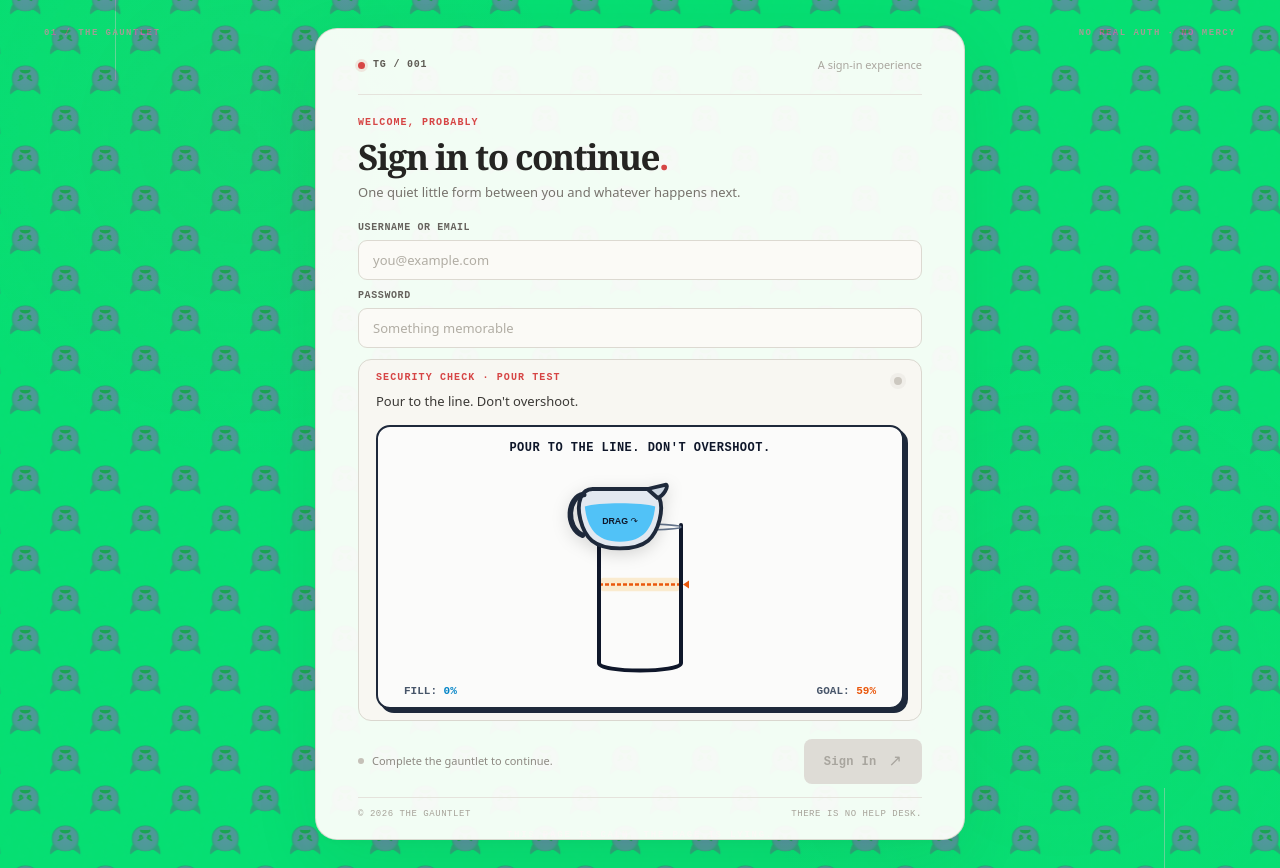
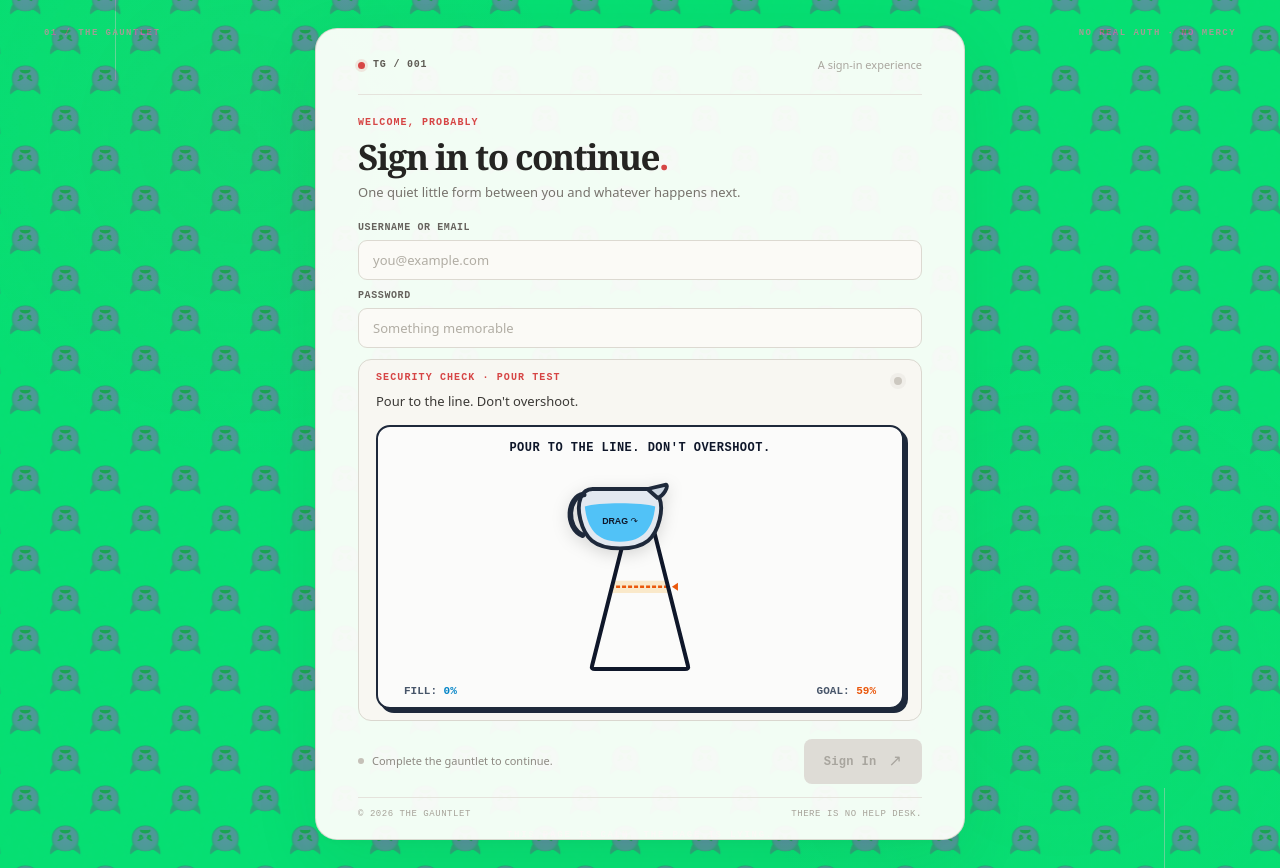
Before and after one commit to devikaanup/NOinterest, a React (Vite) app in the folder client/: page / in a window 1280 px wide. Built offline with nearby package versions, Linux system fonts and the light colour scheme.

Commit message:
feat: change water pour container to triangle with base down

```diff
--- a/client/src/components/WaterPourCaptcha.tsx
+++ b/client/src/components/WaterPourCaptcha.tsx
@@ -335,27 +335,55 @@ export const WaterPourCaptcha: React.FC<WaterPourCaptchaProps> = ({ onSuccess, d
     checkSuccessCondition();
   };
 
-  // Wave path generator for water inside glass
+  // Triangle Flask Geometry: Base Down (wide base at bottom, narrow rim at top)
   const glassHeight = 150;
-  const glassWidth = 90;
-  const currentHeightPx = (waterLevel / 100) * glassHeight;
-  const waterTopY = glassHeight - currentHeightPx;
+  const glassWidth = 120;
+  const baseY = 144;
+  const topY = 8;
+  const hTotal = baseY - topY; // 136px height
+
+  // Calculate left and right wall coordinates at any Y
+  const getTriangleXLeft = (y: number) => {
+    const t = Math.max(0, Math.min(1, (baseY - y) / hTotal));
+    return 12 + t * (46 - 12);
+  };
+  const getTriangleXRight = (y: number) => {
+    const t = Math.max(0, Math.min(1, (baseY - y) / hTotal));
+    return 108 - t * (108 - 74);
+  };
+
+  const currentHeightPx = (waterLevel / 100) * hTotal;
+  const waterTopY = baseY - currentHeightPx;
+  const waterXLeft = getTriangleXLeft(waterTopY);
+  const waterXRight = getTriangleXRight(waterTopY);
+
   const waveAmplitude = isPouring ? 3.5 : (waterLevel > 0 ? 1.5 : 0);
   const waveY1 = waterTopY + Math.sin(wavePhase) * waveAmplitude;
   const waveY2 = waterTopY - Math.cos(wavePhase) * waveAmplitude;
 
   const waterPath = `
     M 0,${waveY1}
-    Q ${glassWidth * 0.25},${waveY1 - waveAmplitude * 1.2} ${glassWidth * 0.5},${(waveY1 + waveY2) / 2}
+    Q 30,${waveY1 - waveAmplitude * 1.2} 60,${(waveY1 + waveY2) / 2}
     T ${glassWidth},${waveY2}
     L ${glassWidth},${glassHeight}
     L 0,${glassHeight}
     Z
   `;
 
-  // Target line Y coordinate (from top)
-  const targetY = glassHeight - (targetLevel / 100) * glassHeight;
-  const targetToleranceHeight = (9 / 100) * glassHeight; // ±4.5%
+  // Target line coordinates
+  const targetY = baseY - (targetLevel / 100) * hTotal;
+  const targetXLeft = getTriangleXLeft(targetY);
+  const targetXRight = getTriangleXRight(targetY);
+
+  // Target tolerance zone polygon matching sloped walls
+  const toleranceHalf = (4.5 / 100) * hTotal;
+  const tolTopY = targetY - toleranceHalf;
+  const tolBotY = targetY + toleranceHalf;
+  const tolTopLeft = getTriangleXLeft(tolTopY);
+  const tolTopRight = getTriangleXRight(tolTopY);
+  const tolBotLeft = getTriangleXLeft(tolBotY);
+  const tolBotRight = getTriangleXRight(tolBotY);
+  const tolerancePolyPoints = `${tolTopLeft},${tolTopY} ${tolTopRight},${tolTopY} ${tolBotRight},${tolBotY} ${tolBotLeft},${tolBotY}`;
 
   return (
     <div className="water-pour-widget" onPointerUp={handlePointerUp} onPointerLeave={handlePointerUp}>
@@ -426,7 +454,7 @@ export const WaterPourCaptcha: React.FC<WaterPourCaptchaProps> = ({ onSuccess, d
           )}
         </div>
 
-        {/* Glass / Tumbler Graphic */}
+        {/* Triangle Glass / Flask Graphic - Base Down */}
         <div className={`glass-container ${isSuccess ? "glass-success" : ""} ${isSpilling ? "glass-spill" : ""}`}>
           <svg className="glass-svg" viewBox={`0 0 ${glassWidth} ${glassHeight}`} width={glassWidth} height={glassHeight}>
             <defs>
@@ -436,31 +464,27 @@ export const WaterPourCaptcha: React.FC<WaterPourCaptchaProps> = ({ onSuccess, d
                 <stop offset="100%" stopColor="#0284c7" />
               </linearGradient>
 
-              {/* Clip path to constrain water inside glass shape */}
-              <clipPath id="glassInnerClip">
-                <path d={`M 6,4 L ${glassWidth - 6},4 L ${glassWidth - 10},${glassHeight - 8} C ${glassWidth - 10},${glassHeight - 2} 10,${glassHeight - 2} 10,${glassHeight - 8} Z`} />
+              {/* Triangle Base-Down Clip Path */}
+              <clipPath id="triangleInnerClip">
+                <polygon points="46,8 74,8 107,144 13,144" />
               </clipPath>
             </defs>
 
-            {/* Target Tolerance Sweet-Spot Band */}
-            <rect
-              x="6"
-              y={targetY - targetToleranceHeight / 2}
-              width={glassWidth - 12}
-              height={targetToleranceHeight}
-              fill="rgba(245, 158, 11, 0.18)"
-              rx="2"
+            {/* Target Tolerance Zone (Shaded sloped trapezoid) */}
+            <polygon
+              points={tolerancePolyPoints}
+              fill="rgba(245, 158, 11, 0.2)"
             />
 
             {/* Liquid Fill with animated wave */}
             {waterLevel > 0 && (
-              <g clipPath="url(#glassInnerClip)">
+              <g clipPath="url(#triangleInnerClip)">
                 <path d={waterPath} fill="url(#liquidGrad)" />
-                {/* Surface highlight */}
+                {/* Surface highlight wave */}
                 <path
-                  d={`M 6,${waveY1} Q ${glassWidth * 0.5},${(waveY1 + waveY2) / 2} ${glassWidth - 6},${waveY2}`}
+                  d={`M ${waterXLeft},${waveY1} Q 60,${(waveY1 + waveY2) / 2} ${waterXRight},${waveY2}`}
                   stroke="#e0f2fe"
-                  strokeWidth="2"
+                  strokeWidth="2.5"
                   fill="none"
                 />
               </g>
@@ -468,31 +492,32 @@ export const WaterPourCaptcha: React.FC<WaterPourCaptchaProps> = ({ onSuccess, d
 
             {/* Target Line */}
             <line
-              x1="4"
+              x1={targetXLeft - 2}
               y1={targetY}
-              x2={glassWidth - 4}
+              x2={targetXRight + 2}
               y2={targetY}
               stroke="#ea580c"
               strokeWidth="2.5"
               strokeDasharray="4 2"
             />
 
-            {/* Target Marker Label */}
-            <g transform={`translate(${glassWidth - 2}, ${targetY})`}>
+            {/* Target Marker Arrow */}
+            <g transform={`translate(${targetXRight + 4}, ${targetY})`}>
               <polygon points="0,0 6,-4 6,4" fill="#ea580c" />
             </g>
 
-            {/* Glass Outline / Walls */}
+            {/* Triangle Flask Outline - Base Down */}
             <path
-              d={`M 4,2 L 4,${glassHeight - 10} C 4,${glassHeight} ${glassWidth - 4},${glassHeight} ${glassWidth - 4},${glassHeight - 10} L ${glassWidth - 4},2`}
+              d="M 46,8 L 12,143 Q 11,146 15,146 L 105,146 Q 109,146 108,143 L 74,8"
               fill="none"
               stroke="#0f172a"
               strokeWidth="4"
               strokeLinecap="round"
+              strokeLinejoin="round"
             />
 
-            {/* Rim Highlight */}
-            <ellipse cx={glassWidth / 2} cy="4" rx={glassWidth / 2 - 4} ry="3" fill="none" stroke="#64748b" strokeWidth="1.5" />
+            {/* Top Rim Opening */}
+            <ellipse cx="60" cy="8" rx="14" ry="4" fill="none" stroke="#64748b" strokeWidth="2" />
           </svg>
 
           {/* Splash Overflows on Spill */}
```
